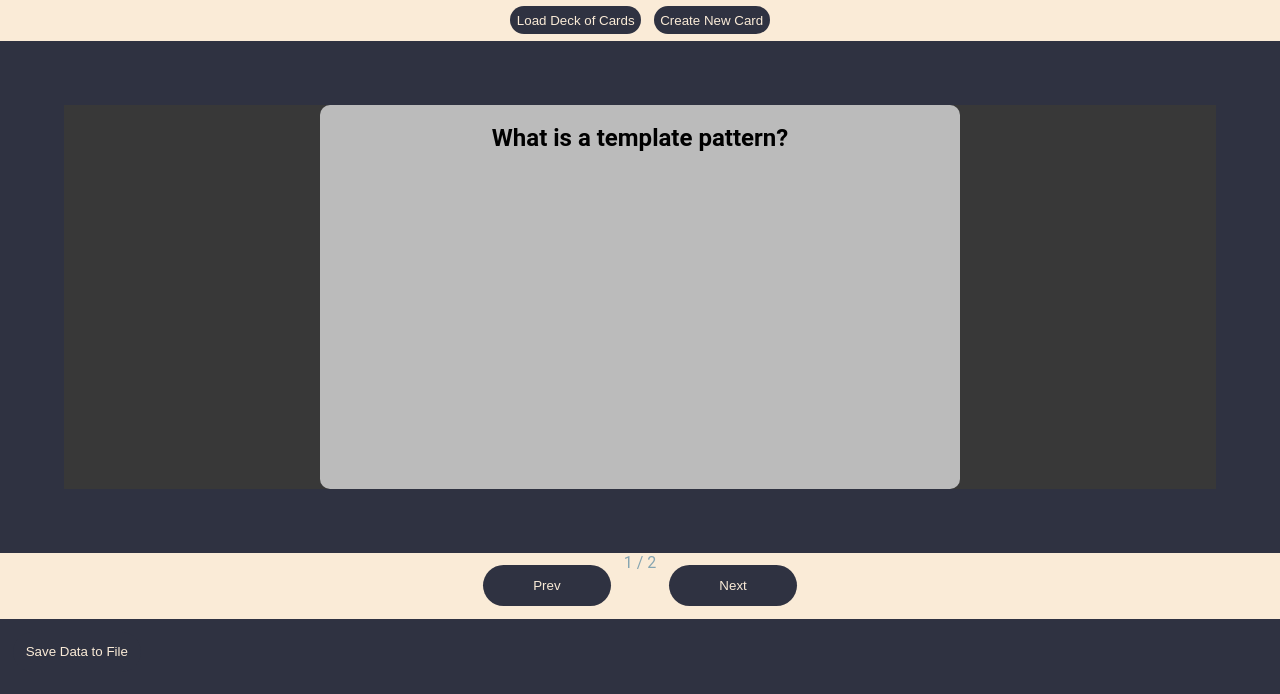
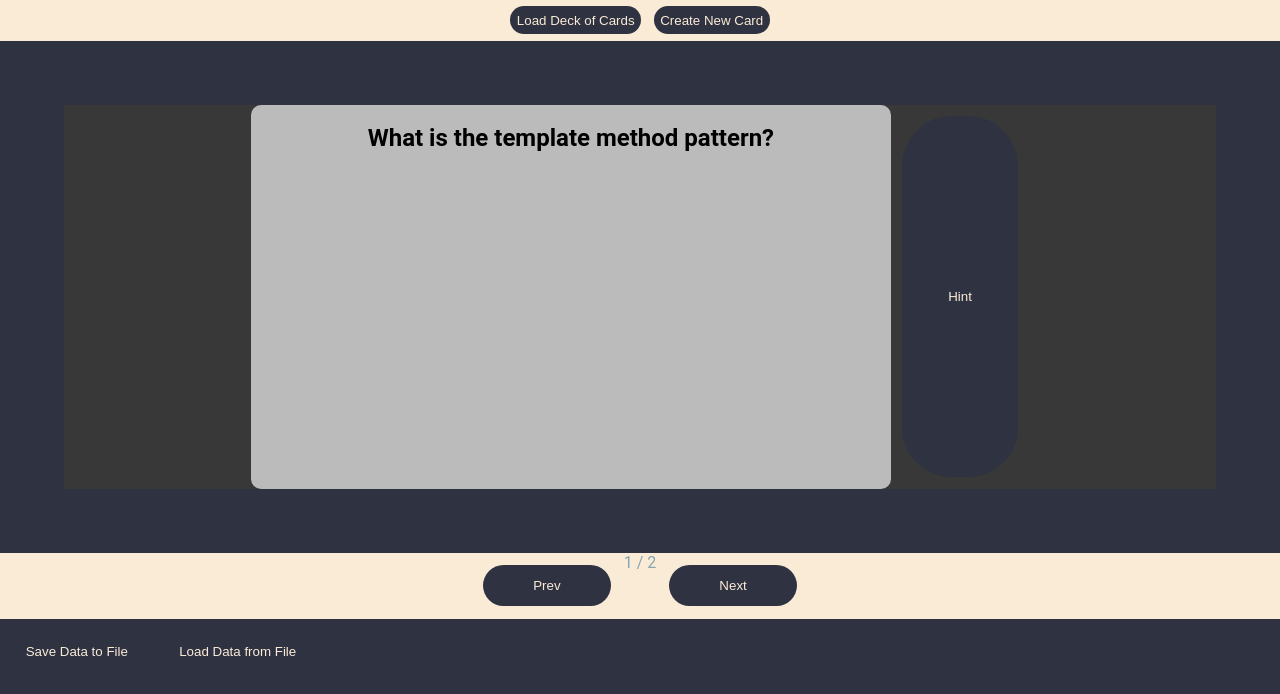
Before and after one commit to FalasFry/flashCards, a React (Vite) app: page / in a window 1280 px wide. Shown: the top 694 px of the page. Built offline with nearby package versions, Linux system fonts and the light colour scheme.

Commit message:
reading file

```diff
--- a/data.json
+++ /dev/null
@@ -1 +0,0 @@
-{"0":{"Question":"What is a template pattern?","Answer":"If you are building a lot of simmilar classes you can create a template for them and then have subclasses to change only the parts needed to change","Hint":"Only chage parts of superclass"},"1":{"Question":"What is a strategy pattern?","Answer":"When you have multiple choices of algorithms, you can seperate them into subclasses and let the program choose the best one on runtime","Hint":"What algorithms works best for runtime"}}
--- a/src/renderer/src/App.jsx
+++ b/src/renderer/src/App.jsx
@@ -35,6 +35,7 @@ function App() {
         clicked={clicked}
         setClicked={setClicked} />
 
+        <button>Hint</button>
       </div>
 
       <div className="panel">
--- a/src/renderer/src/assets/index.css
+++ b/src/renderer/src/assets/index.css
@@ -63,7 +63,7 @@ Button {
   width: 100%;
   height: 100%;
   text-align: center;
-  transition: transform 0.8s;
+  transition: transform 0.5s;
   transform-style: preserve-3d;
 }
 
--- a/src/renderer/src/assets/test.json
+++ b/src/renderer/src/assets/test.json
@@ -1,11 +1,11 @@
 {
     "0":{
-        "Question": "What is a template pattern?",
+        "Question": "What is the template method pattern?",
         "Answer": "If you are building a lot of simmilar classes you can create a template for them and then have subclasses to change only the parts needed to change",
         "Hint": "Only chage parts of superclass"
     },
     "1":{
-        "Question": "What is a strategy pattern?",
+        "Question": "What is the strategy pattern?",
         "Answer": "When you have multiple choices of algorithms, you can seperate them into subclasses and let the program choose the best one on runtime",
         "Hint": "What algorithms works best for runtime"
     }
--- a/src/renderer/src/components/FileOperations.jsx
+++ b/src/renderer/src/components/FileOperations.jsx
@@ -1,6 +1,11 @@
 import React from 'react';
 
 const MyComponent = () => {
+
+  const directoryPath = 'cards/data';
+  const fileName = 'data.json';
+  const filePath = `${directoryPath}/${fileName}`
+
   const handleSaveData = () => {
     const data = {
       "0":{
@@ -13,16 +18,19 @@ const MyComponent = () => {
           "Answer": "When you have multiple choices of algorithms, you can seperate them into subclasses and let the program choose the best one on runtime",
           "Hint": "What algorithms works best for runtime"
       }
+    };
+    // Communicate with the main process to save data
+    window.api.saveDataToFile(data, directoryPath ,filePath);
   };
-    const filePath = 'data.json'; // Path to your JSON file
-
-    // Communicate with the main process to save data
-    window.api.saveDataToFile(data, filePath);
-  };
+  const handleLoadData = () => {
+    let data;
+    window.api.loadDataFromFile(filePath);
+  }
 
   return (
     <div>
       <button onClick={handleSaveData}>Save Data to File</button>
+      <button onClick={handleLoadData}>Load Data from File</button>
     </div>
   );
 };
```
Also changed, not shown: src/preload/index.js (+15 -3 lines).
